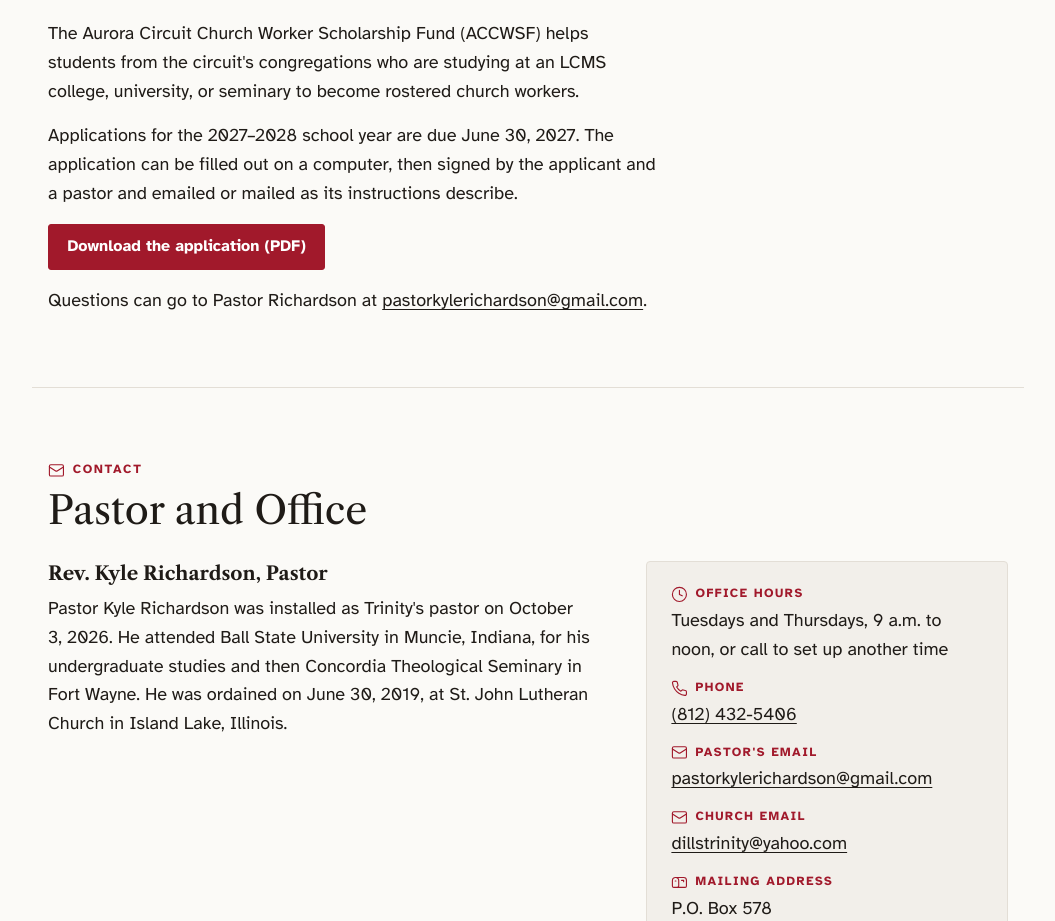
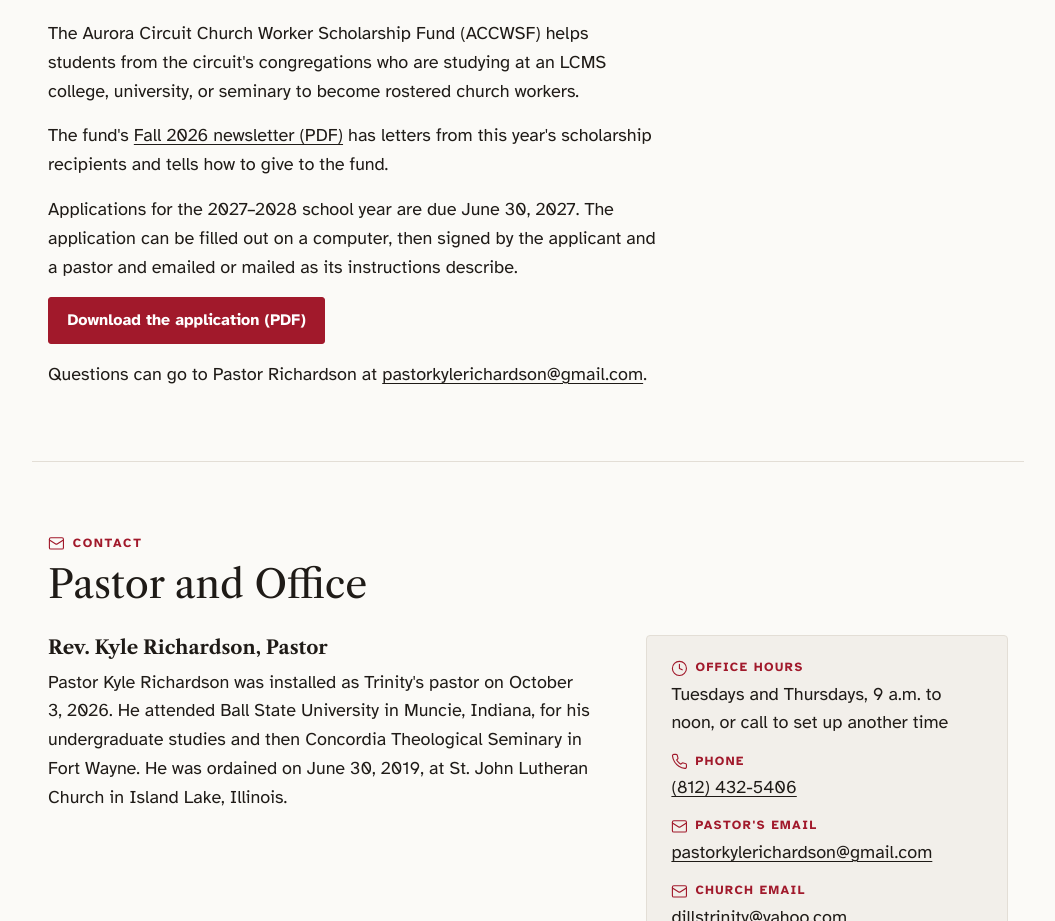
Before and after one commit to trinitydillsboro/trinitydillsboro, a plain HTML site: page index.html in a window 1280 px wide. Shown: the part 7620-8541 px from the top of the page, without its empty margins (112-1167 px from the left). Drawn offline with nearby package versions, Linux system fonts and the light colour scheme.

Commit message:
Post the ACCWSF Fall 2026 newsletter in the Scholarships section
The four recipients' portraits are removed from the PDF, following the
site's photo guideline; the text and other graphics are unchanged.

Co-Authored-By: Claude Fable 5.2 <noreply@anthropic.com>
Claude-Session: https://claude.ai/code/session_014smWBRGXXpmo4UgvcdFiEi

```diff
--- a/index.html
+++ b/index.html
@@ -941,6 +941,7 @@ mark.blank {
       </div>
       <div class="prose">
         <p>The Aurora Circuit Church Worker Scholarship Fund (ACCWSF) helps students from the circuit's congregations who are studying at an LCMS college, university, or seminary to become rostered church workers.</p>
+        <p>The fund's <a href="documents/accwsf-newsletter-fall-2026.pdf">Fall 2026 newsletter (PDF)</a> has letters from this year's scholarship recipients and tells how to give to the fund.</p>
         <p>Applications for the 2027–2028 school year are due June 30, 2027. The application can be filled out on a computer, then signed by the applicant and a pastor and emailed or mailed as its instructions describe.</p>
         <div class="actions">
           <a class="btn btn-primary" href="documents/accwsf-application.pdf">Download the application (PDF)</a>
```
Also changed, not shown: 2 other files.
